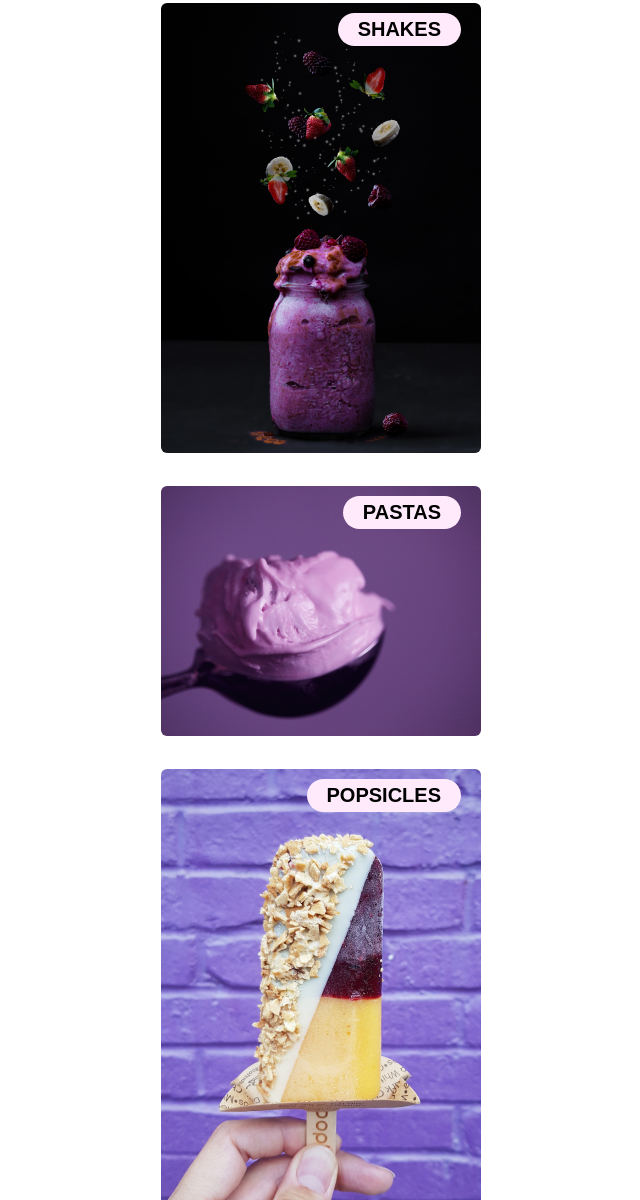
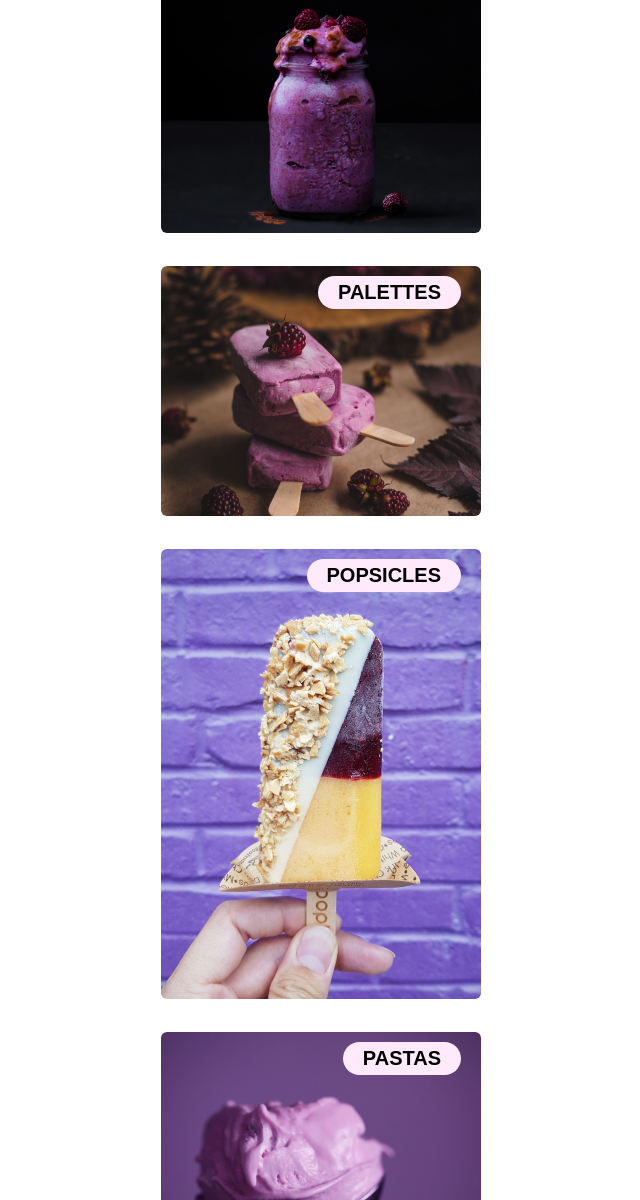
Before and after one commit to GomidesTs/space-cream, a plain HTML site: page index.html in a window 1280 px wide. Shown: the part 833-2033 px from the top of the page, without its empty margins (319-959 px from the left). Drawn offline with Linux system fonts and the light colour scheme; a web font is replaced by a local one.

```diff
--- a/index.html
+++ b/index.html
@@ -23,14 +23,14 @@
             <div class="title">
                 <h1>Space Cream</h1>
             </div>
+            <p>
+                Lorem ipsum dolor sit amet consectetur adipisicing elit. Rerum consequuntur nihil quam maxime nemo
+                voluptas neque culpa illo quas, molestiae est veniam facilis assumenda, eligendi sequi possimus
+                necessitatibus cumque et!
+            </p>
         </header>
         <main>
             <div class="wrapper">
-                <p>
-                    Lorem ipsum dolor sit amet consectetur adipisicing elit. Rerum consequuntur nihil quam maxime nemo
-                    voluptas neque culpa illo quas, molestiae est veniam facilis assumenda, eligendi sequi possimus
-                    necessitatibus cumque et!
-                </p>
                 <div class="card">
                     <img src="src/img/produtcs/sorvete1.webp"
                         alt="Two raspberry flavor palettes with leaves around them">
@@ -39,6 +39,15 @@
                 <div class="card">
                     <img src="src/img/produtcs/sorvete2.webp" alt="Glass jar with ice cream with fruit falling on it">
                     <h2>Shakes</h2>
+                </div>
+                <div class="card">
+                    <img src="src/img/produtcs/sorvete1.webp"
+                        alt="Two raspberry flavor palettes with leaves around them">
+                    <h2>Palettes</h2>
+                </div>
+                <div class="card">
+                    <img src="src/img/produtcs/sorvete4.webp" alt="Fruit popsicles topped with cream and nuts">
+                    <h2>Popsicles</h2>
                 </div>
                 <div class="card">
                     <img src="src/img/produtcs/sorvete3.webp" alt="spoon with raspberry ice cream">
```
